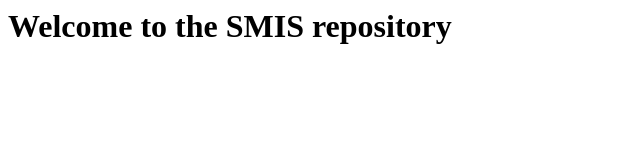
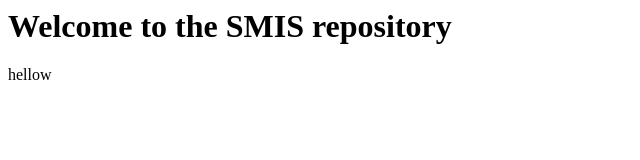
Before and after one commit to RNCOE-Family/SMIS, a website: page index.html in a window 1280 px wide. Shown: the full height of the page, 0-640 px from the left. Drawn offline with Linux system fonts and the light colour scheme.

Commit message:
Update index.html

```diff
--- a/index.html
+++ b/index.html
@@ -1 +1,2 @@
 <h1>Welcome to the SMIS repository</h1>
+<span>hellow</span>
```
